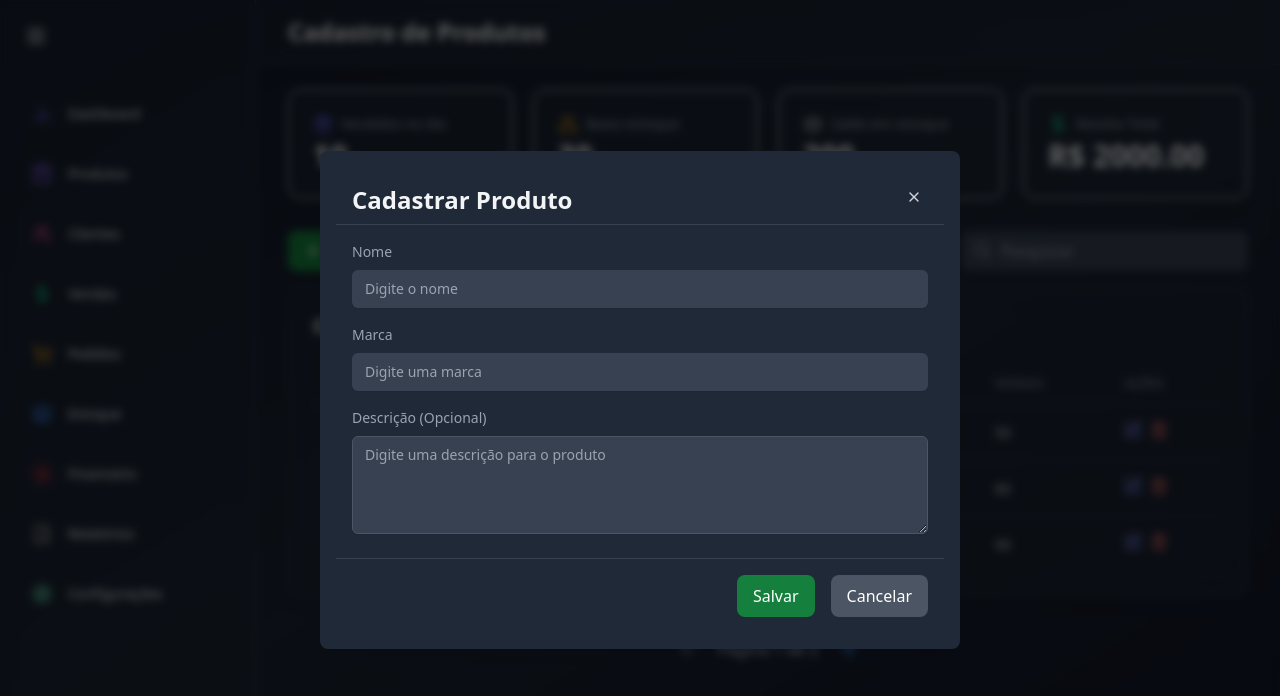
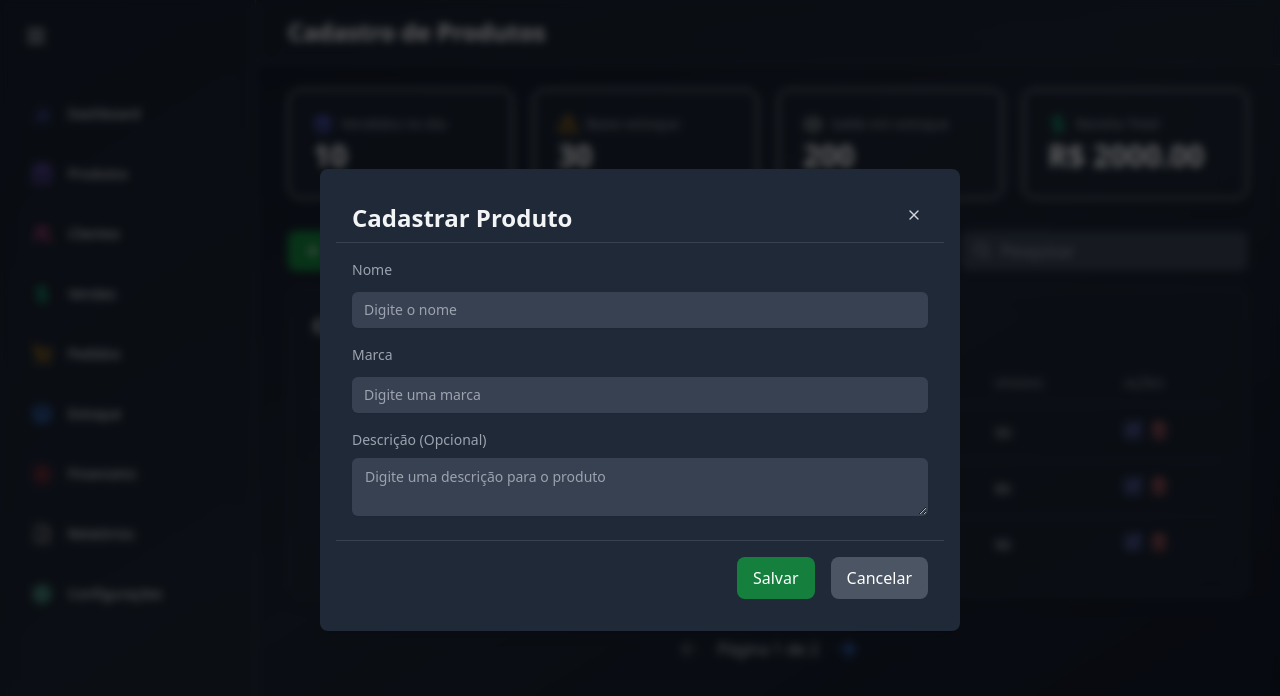
Before and after one commit to GuiVSilva/admin-frontend, a React (Vite) app: page /products/register-products in a window 1280 px wide. Both pictures are taken after a click on the button "Cadastrar Produto". Shown: the top 696 px of the page. Built offline with nearby package versions, Linux system fonts and the light colour scheme.

Commit message:
create components with formik and customization toast and erros

```diff
--- a/package.json
+++ b/package.json
@@ -11,12 +11,15 @@
   },
   "dependencies": {
     "@material-tailwind/react": "^2.1.10",
+    "formik": "^2.4.6",
     "framer-motion": "^11.15.0",
     "lucide-react": "^0.469.0",
     "react": "^18.3.1",
     "react-dom": "^18.3.1",
     "react-router-dom": "^7.1.1",
-    "recharts": "^2.15.0"
+    "react-toastify": "^11.0.2",
+    "recharts": "^2.15.0",
+    "yup": "^1.6.1"
   },
   "devDependencies": {
     "@eslint/js": "^9.17.0",
--- a/src/App.jsx
+++ b/src/App.jsx
@@ -4,6 +4,8 @@ import OverviewPage from './pages/dashboard/OverviewPage'
 
 import Sidebar from './components/Sidebar'
 import RegisterProducts from './pages/products/RegisterProducts'
+
+import { ToastContainer } from 'react-toastify'
 
 function App() {
   return (
@@ -14,6 +16,30 @@ function App() {
         <div className="absolute inset-0 backdrop-blur-sm" />
       </div>
       <Sidebar />
+      <div className="flex flex-col w-full h-full overflow-auto">
+        <ToastContainer
+          position="top-right"
+          autoClose={3000}
+          hideProgressBar={true}
+          newestOnTop={true}
+          style={{ zIndex: 99999 }}
+          toastClassName={({ type }) => {
+            const baseStyle =
+              ' flex flex-items items-center w-full h-20 text-white rounded-lg py-2 px-4'
+            if (type === 'success') {
+              return `${baseStyle} bg-green-700`
+            }
+            if (type === 'error') {
+              return `${baseStyle} bg-red-800`
+            }
+            if (type === 'info') {
+              return `${baseStyle} bg-blue-700`
+            }
+            if (type === 'warning') {
+              return `${baseStyle} bg-yellow-600`
+            }
+          }}
+        />
         <Routes>
           <Route path="/" element={<OverviewPage />} />
           <Route
@@ -22,6 +48,7 @@ function App() {
           />
         </Routes>
       </div>
+    </div>
   )
 }
 
--- a/src/components/Button.jsx
+++ b/src/components/Button.jsx
@@ -1,8 +1,27 @@
-export const Button = ({ children, className = '', ...props }) => (
+import { Spinner } from '@material-tailwind/react'
+
+export const Button = ({
+  children,
+  className = '',
+  loading = false,
+  ...props
+}) => {
+  return (
     <button
-    className={`px-4 py-2 rounded-lg hover:bg-opacity-80 transition ${className}`}
       {...props}
+      disabled={loading}
+      className={`px-4 py-2 rounded-lg hover:bg-opacity-80 transition ${
+        loading ? 'cursor-not-allowed opacity-75' : ''
+      } ${className}`}
     >
+      {loading ? (
+        <div className="flex items-center justify-center">
+          <Spinner className="h-6 w-6 mr-2 text-gray-900/50" color="blue" />
           {children}
+        </div>
+      ) : (
+        children
+      )}
     </button>
   )
+}
--- a/src/components/Input .jsx
+++ b/src/components/Input .jsx
@@ -1,17 +1,44 @@
+import { Spinner } from '@material-tailwind/react'
+
 export const Input = ({
   id,
   name,
+  value,
+  onChange,
+  onBlur,
   placeholder,
   type = 'text',
   className = '',
+  error,
+  loading = false,
   ...props
-}) => (
+}) => {
+  return (
+    <div className="flex flex-col">
+      <div className="relative">
         <input
-    type={type}
           id={id}
           name={name}
+          value={value}
+          onChange={onChange}
+          onBlur={onBlur}
+          type={type}
           placeholder={placeholder}
-    className={`mt-1 block w-full px-3 py-2 border border-transparent rounded-md shadow-sm focus:outline-none bg-gray-700 text-gray-300 focus:ring-blue-500 focus:border-blue-500 sm:text-sm placeholder-gray-400 ${className}`}
+          className={`mt-1 block w-full px-3 py-2 rounded-md shadow-sm focus:outline-none bg-gray-700 text-gray-300 focus:ring-blue-500 focus:border-blue-500 sm:text-sm placeholder-gray-400 ${
+            error ? 'border-red-500' : 'border-transparent'
+          } ${className}`}
+          disabled={loading}
           {...props}
         />
+
+        {loading && (
+          <div className="absolute right-3 top-1/2 transform -translate-y-1/2 flex items-center">
+            <Spinner className="h-5 w-5 text-gray-500" color="blue" />
+          </div>
+        )}
+      </div>
+
+      {error && <span className="text-red-500 text-sm mt-1">{error}</span>}
+    </div>
   )
+}
--- a/src/components/TextArea.jsx
+++ b/src/components/TextArea.jsx
@@ -1,13 +1,30 @@
+import { Spinner } from '@material-tailwind/react'
+
 export const TextArea = ({
   placeholder,
   rows = 3,
   className = '',
+  loading = false,
+  error,
   ...props
 }) => (
-  <textarea
-    rows={rows}
-    placeholder={placeholder}
-    className={`mt-1 block w-full px-3 py-2 border border-gray-600 rounded-md shadow-sm focus:outline-none bg-gray-700 text-gray-300 placeholder-gray-400 focus:ring-blue-500 focus:border-blue-500 sm:text-sm ${className}`}
-    {...props}
-  />
+  <div className="relative">
+    <textarea
+      rows={rows}
+      placeholder={placeholder}
+      className={`mt-1 block w-full px-3 py-2 border border-gray-600 rounded-md shadow-sm focus:outline-none bg-gray-700 text-gray-300 placeholder-gray-400 focus:ring-blue-500 focus:border-blue-500 sm:text-sm ${
+        error ? 'border-red-500' : 'border-transparent'
+      } ${className}`}
+      disabled={loading}
+      {...props}
+    />
+
+    {loading && (
+      <div className="absolute right-3 top-1/2 transform -translate-y-1/2 flex items-center">
+        <Spinner className="h-5 w-5 text-gray-500" color="blue" />
+      </div>
+    )}
+
+    {error && <span className="text-red-500 text-sm mt-1">{error}</span>}
+  </div>
 )
--- a/src/pages/products/Dialog/DialogAddProducts.jsx
+++ b/src/pages/products/Dialog/DialogAddProducts.jsx
@@ -8,16 +8,44 @@ import {
 } from '@material-tailwind/react'
 import { X } from 'lucide-react'
 import { Input } from '../../../components/Input '
-// import { Select } from '../../../components/Select'
 import { TextArea } from '../../../components/TextArea'
 import { Button } from '../../../components/Button'
+import { Formik, Form, Field, ErrorMessage } from 'formik'
+import * as Yup from 'yup'
+import { useState } from 'react'
+import { toast } from 'react-toastify'
+
+const validationSchema = Yup.object().shape({
+  name: Yup.string().required('O nome é obrigatório'),
+  mark: Yup.string().required('A marca é obrigatória'),
+  description: Yup.string()
+})
 
 export const DialogAddProducts = ({ open, handleCloseDialog }) => {
+  const [isLoading, setIsLoading] = useState(false)
+  const handleSubmit = async values => {
+    console.log('values', values)
+    toast.info('Processando, aguarde um momento!')
+    setIsLoading(true)
+    await new Promise(resolve => setTimeout(resolve, 1000))
+
+    const isSuccess = true
+
+    if (isSuccess) {
+      toast.success('Produto cadastrado com sucesso!')
+      setIsLoading(false)
+      handleCloseDialog()
+    } else {
+      toast.error('Falha ao cadastrar produto!')
+      setIsLoading(false)
+    }
+  }
+
   return (
     <Dialog
       size="sm"
       open={open}
-      className="p-4 bg-gray-800 text-gray-300 rounded-lg shadow-lg"
+      className="p-4 bg-gray-800 text-gray-300 rounded-lg shadow-lg -z-10"
     >
       <DialogHeader className="relative m-0 block border-b border-gray-700 pb-2">
         <Typography variant="h4" className="text-gray-100">
@@ -32,6 +60,16 @@ export const DialogAddProducts = ({ open, handleCloseDialog }) => {
           <X className="h-4 w-4 stroke-2" />
         </IconButton>
       </DialogHeader>
+      <Formik
+        initialValues={{
+          name: '',
+          mark: '',
+          description: ''
+        }}
+        validationSchema={validationSchema}
+        onSubmit={handleSubmit}
+      >
+        <Form>
           <DialogBody className="space-y-4 pb-6">
             <div>
               <Typography
@@ -40,7 +78,18 @@ export const DialogAddProducts = ({ open, handleCloseDialog }) => {
               >
                 Nome
               </Typography>
-          <Input id="name" name="name" placeholder="Digite o nome" />
+              <Field
+                as={Input}
+                id="name"
+                name="name"
+                placeholder="Digite o nome"
+                loading={isLoading}
+              />
+              <ErrorMessage
+                name="name"
+                component="div"
+                className="text-red-500 text-sm"
+              />
             </div>
             <div>
               <Typography
@@ -49,12 +98,17 @@ export const DialogAddProducts = ({ open, handleCloseDialog }) => {
               >
                 Marca
               </Typography>
-          <input
-            type="text"
+              <Field
+                as={Input}
                 id="mark"
                 name="mark"
                 placeholder="Digite uma marca"
-            className="mt-1 block w-full px-3 py-2 border border-transparent rounded-md shadow-sm focus:outline-none bg-gray-700 focus:ring-blue-500 focus:border-blue-500 sm:text-sm placeholder-gray-400"
+                loading={isLoading}
+              />
+              <ErrorMessage
+                name="mark"
+                component="div"
+                className="text-red-500 text-sm"
               />
             </div>
             {/* <div>
@@ -62,17 +116,19 @@ export const DialogAddProducts = ({ open, handleCloseDialog }) => {
                 variant="small"
                 className="mb-2 text-left font-medium text-gray-400"
               >
-            Categoria
+                Marca
               </Typography>
               <Select
-            id="category"
-            name="category"
-            options={[
-              { value: 'clothing', label: 'Roupas' },
-              { value: 'electronics', label: 'Eletrônicos' },
-              { value: 'appliances', label: 'Eletrodomésticos' },
-              { value: 'others', label: 'Outros' }
-            ]}
+                name="select_sub_problem"
+                label="Sub Problema"
+                options={options}
+                loading={isLoading}
+              />
+
+              <ErrorMessage
+                name="mark"
+                component="div"
+                className="text-red-500 text-sm"
               />
             </div> */}
             <div>
@@ -82,26 +138,40 @@ export const DialogAddProducts = ({ open, handleCloseDialog }) => {
               >
                 Descrição (Opcional)
               </Typography>
-          <TextArea
+              <Field
+                as={TextArea}
+                id="description"
+                name="description"
                 placeholder="Digite uma descrição para o produto"
-            rows={4}
+                rows={2}
+                loading={isLoading}
+              />
+              <ErrorMessage
+                name="description"
+                component="div"
+                className="text-red-500 text-sm"
               />
             </div>
           </DialogBody>
           <DialogFooter className="border-t border-gray-700 pt-4">
             <Button
+              type="submit"
               className="bg-green-700 text-white hover:bg-green-800"
-          onClick={handleCloseDialog}
+              loading={isLoading}
             >
               Salvar
             </Button>
             <Button
+              type="button"
               className="ml-4 bg-gray-600 text-white hover:bg-gray-700"
               onClick={handleCloseDialog}
+              loading={isLoading}
             >
               Cancelar
             </Button>
           </DialogFooter>
+        </Form>
+      </Formik>
     </Dialog>
   )
 }
--- a/src/pages/products/RegisterProducts.jsx
+++ b/src/pages/products/RegisterProducts.jsx
@@ -58,7 +58,6 @@ const data = [
     stock: 300,
     sales: 100
   }
-  // ... mais dados
 ]
 
 const RegisterProducts = () => {
```
Also changed, not shown: src/components/Dialog.jsx (added, +48 -0 lines), src/components/Select.jsx (+27 -2 lines), 1 other file (tests, documents, lock files or other folders). Lines whose indentation alone changed are shown as unchanged.
